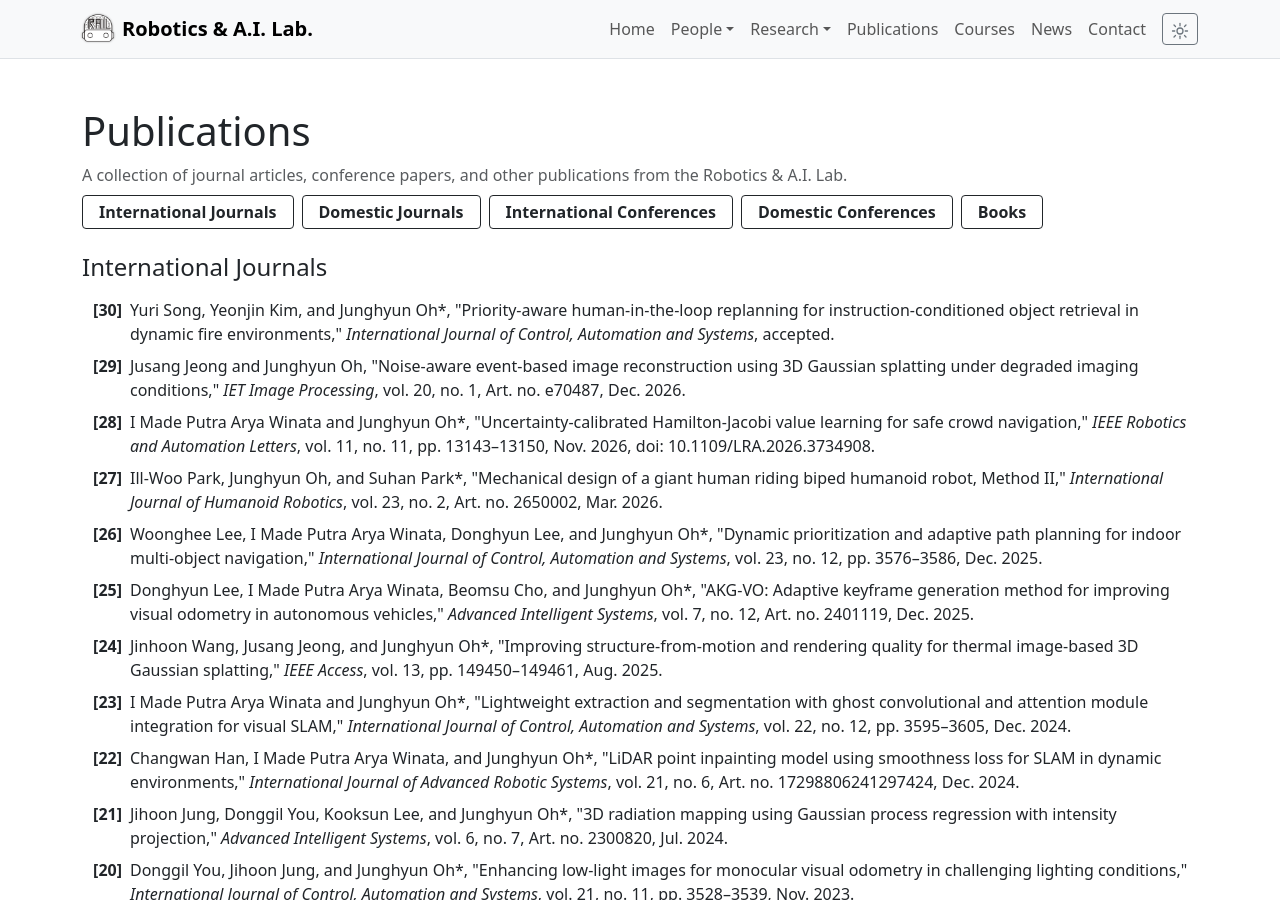
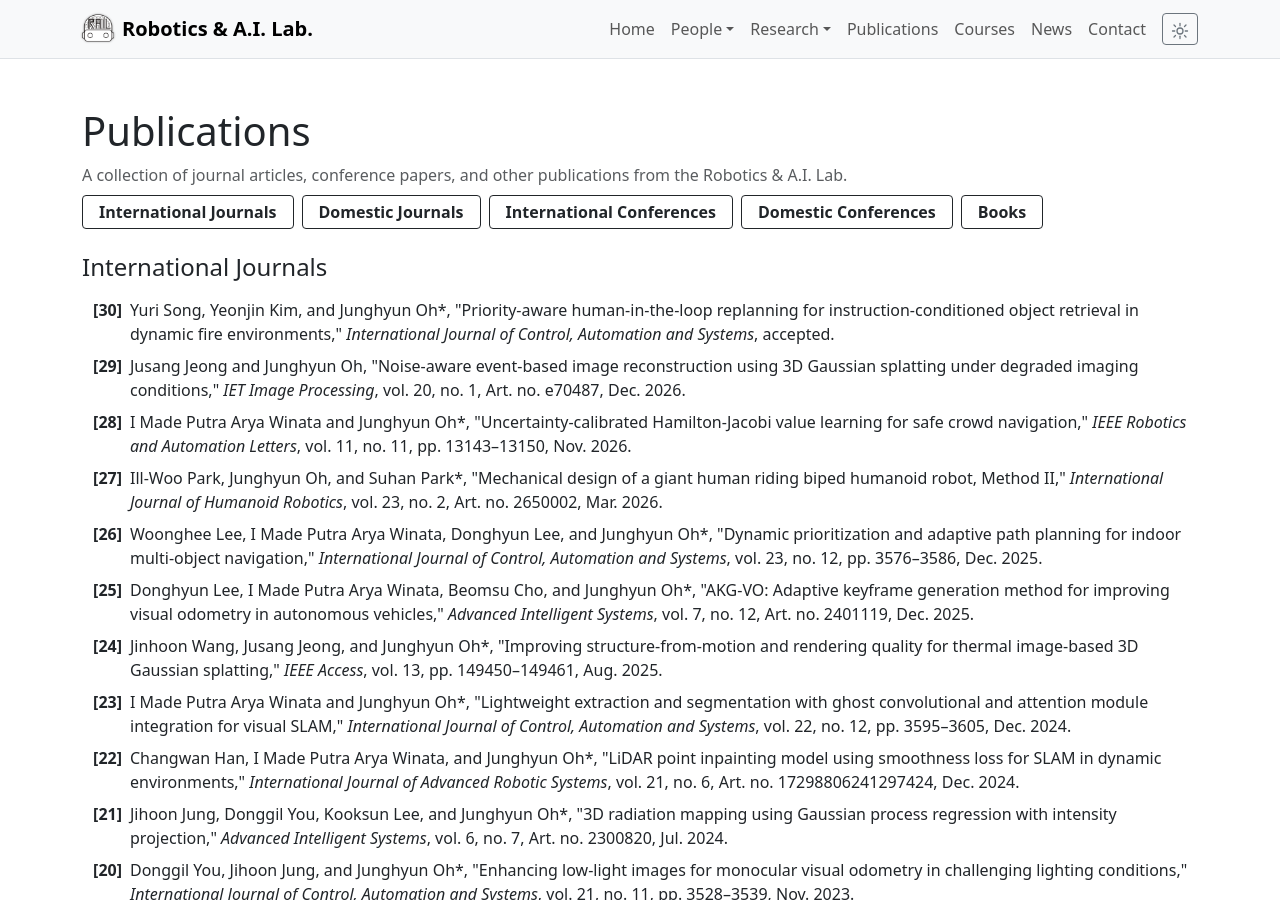
Before and after one commit to robotailab/robotailab.github.io, a Jekyll site: the page built from publications.md, in a window 1280 px wide and 900 px high. Built offline with Jekyll 4.4.1, drawn with Linux system fonts in a browser that asks for light colours.

Commit message:
Match RA-L citation to existing publication format

```diff
--- a/_data/publications.yml
+++ b/_data/publications.yml
@@ -6,7 +6,7 @@
     - year: 2026
       text: 'Jusang Jeong and Junghyun Oh, "Noise-aware event-based image reconstruction using 3D Gaussian splatting under degraded imaging conditions," <em>IET Image Processing</em>, vol. 20, no. 1, Art. no. e70487, Dec. 2026.'
     - year: 2026
-      text: 'I Made Putra Arya Winata and Junghyun Oh*, "Uncertainty-calibrated Hamilton-Jacobi value learning for safe crowd navigation," <em>IEEE Robotics and Automation Letters</em>, vol. 11, no. 11, pp. 13143–13150, Nov. 2026, doi: 10.1109/LRA.2026.3734908.'
+      text: 'I Made Putra Arya Winata and Junghyun Oh*, "Uncertainty-calibrated Hamilton-Jacobi value learning for safe crowd navigation," <em>IEEE Robotics and Automation Letters</em>, vol. 11, no. 11, pp. 13143–13150, Nov. 2026.'
     - year: 2026
       text: 'Ill-Woo Park, Junghyun Oh, and Suhan Park*, "Mechanical design of a giant human riding biped humanoid robot, Method II," <em>International Journal of Humanoid Robotics</em>, vol. 23, no. 2, Art. no. 2650002, Mar. 2026.'
     - year: 2025
```
